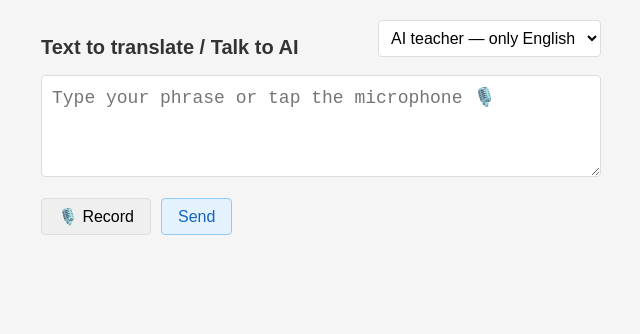
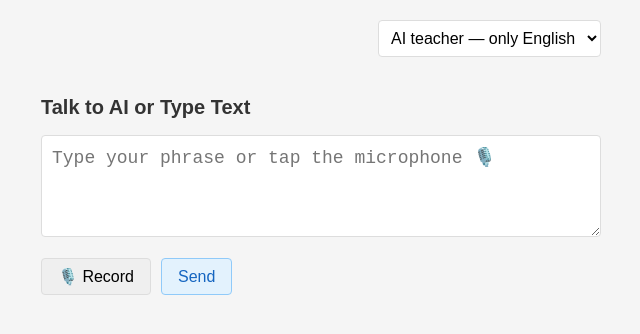
Before and after one commit to sergeylem/ai-teacher, a React (Create React App) app in the folder frontend/: page / in a window 1280 px wide. Shown: the top 334 px of the page, without its empty margins (319-959 px from the left). Built offline with nearby package versions, Linux system fonts and the light colour scheme.

Commit message:
Added structure of the project to README

```diff
--- a/frontend/src/pages/MainPage/MainPage.module.css
+++ b/frontend/src/pages/MainPage/MainPage.module.css
@@ -1,5 +1,6 @@
 .container {
     padding: 1.25rem;
+    padding-top: 5rem;
     font-family: sans-serif;
     max-width: 37.5rem;
     margin: 0 auto;
--- a/frontend/src/pages/MainPage/MainPage.tsx
+++ b/frontend/src/pages/MainPage/MainPage.tsx
@@ -101,7 +101,7 @@ export const MainPage: React.FC = () => {
     <div className={styles.container}>
       <ModeSelector mode={mode} onChange={handleModeChange} />
 
-      <h1 className={styles.title}>Text to translate / Talk to AI</h1>
+      <h1 className={styles.title}>Talk to AI or Type Text </h1>
 
       <TextArea
         value={inputText}
```
Also changed, not shown: 2 other files (tests, documents, lock files or other folders).
